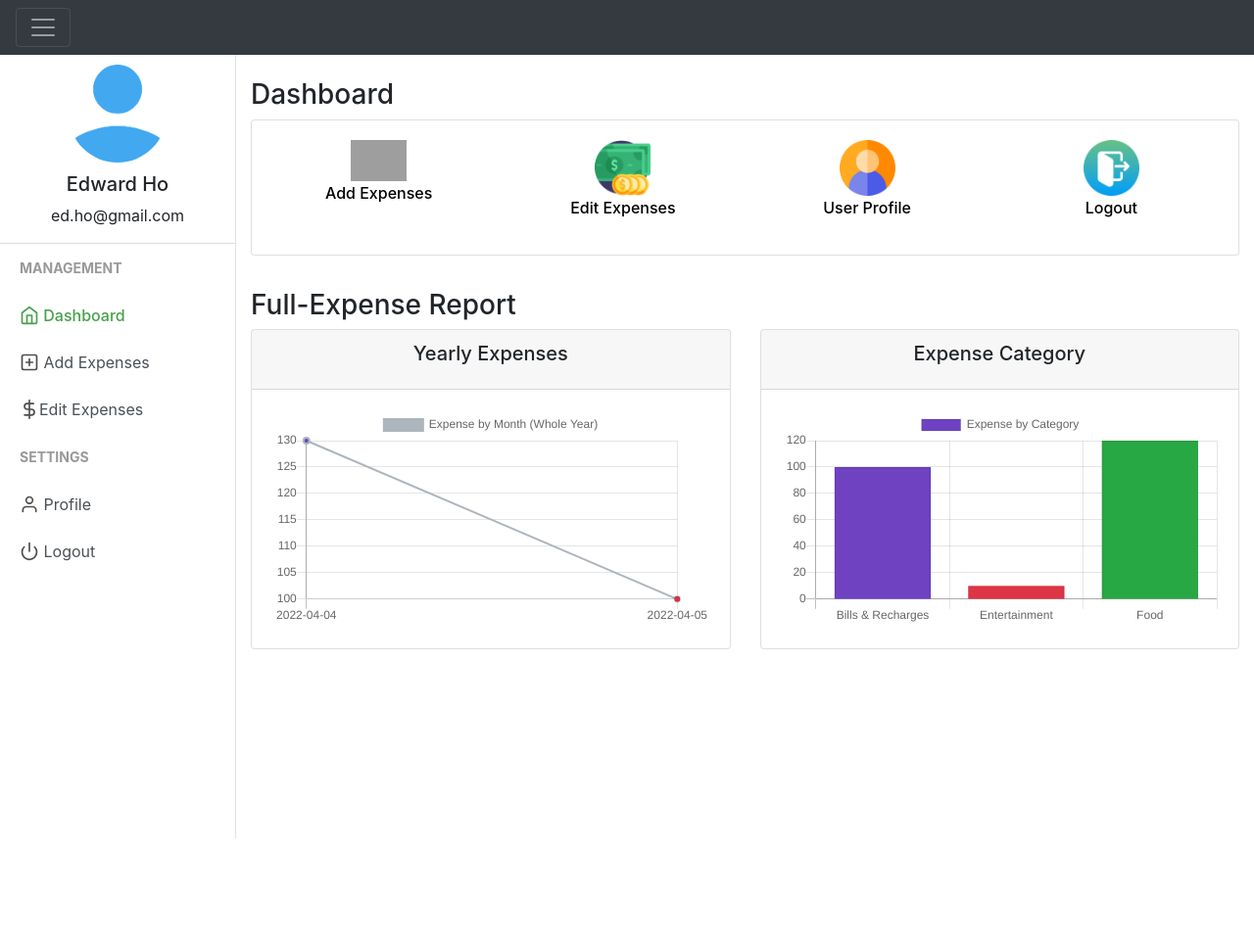
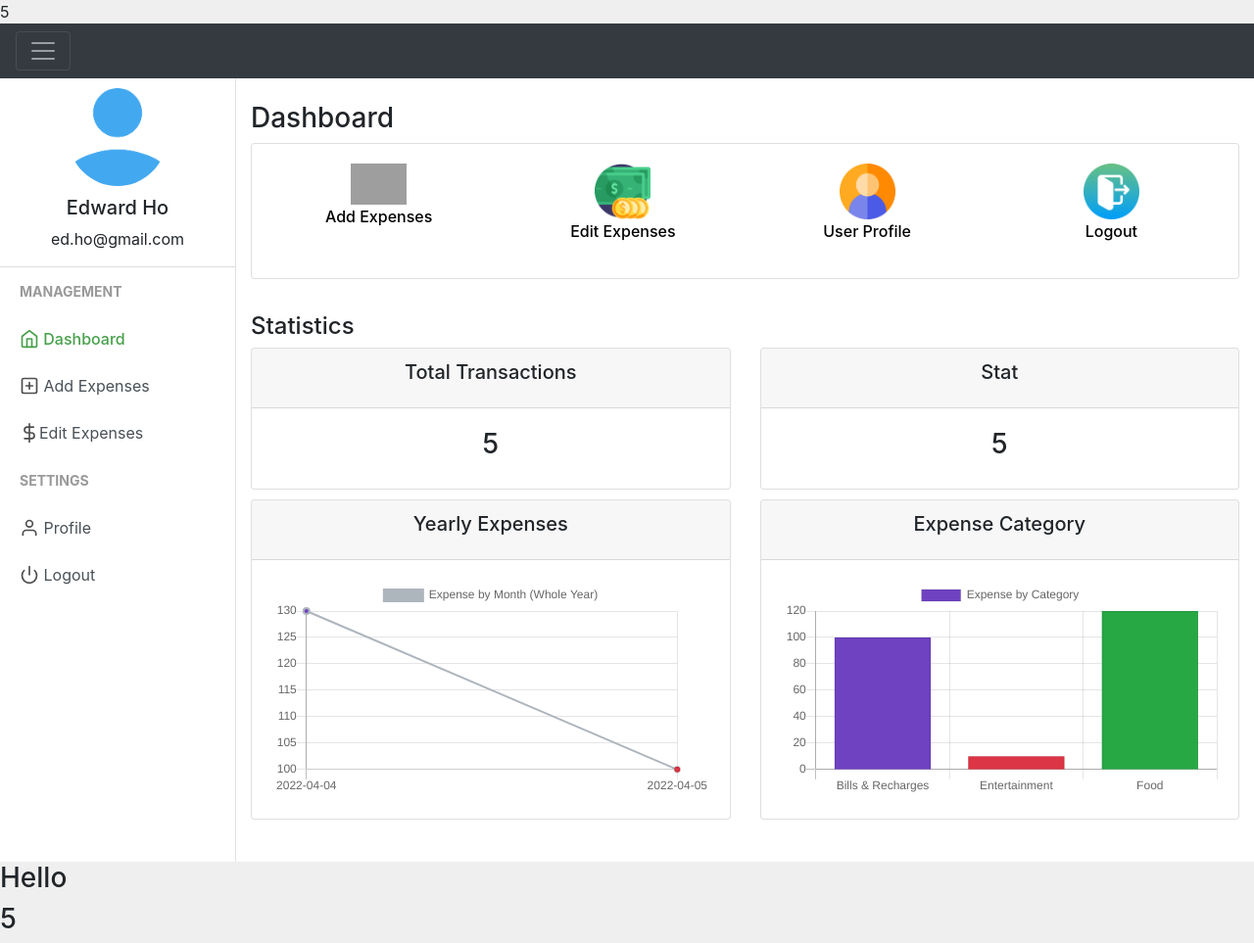
Before and after one commit to albertho425/php-mysql-finance-app, a PHP site: page /Finance/ in a window 1280 px wide. Shown: the whole page at 98% size. Before the commit the page ends 856 px from the top, so only its background shows below. Run offline with PHP 8.4, Linux system fonts and the light colour scheme; a user stored in the database is signed in; data comes from the database, SQL or seed files in the repository; grey boxes are pictures that could not be loaded.

Commit message:
Add total transactions card

```diff
--- a/index.php
+++ b/index.php
@@ -5,6 +5,18 @@
 
   $exp_date_line = mysqli_query($con, "SELECT expensedate FROM expenses WHERE user_id = '$userid' GROUP BY expensedate");
   $exp_amt_line = mysqli_query($con, "SELECT SUM(expense) FROM expenses WHERE user_id = '$userid' GROUP BY expensedate");
+
+  //$numberOfTransactions = mysqli_query($con, "SELECT COUNT(*) FROM expenses WHERE user_id = '$userid'");
+  //ßf$numberOfTransactions = mysqli_query($con, "SELECT COUNT(*) FROM expenses");
+
+  $result = mysqli_query($con, "SELECT * FROM expenses WHERE user_id = '$userid'");
+
+
+  $count = mysqli_num_rows($result);
+
+  echo $count;
+
+
 ?>
 
 
@@ -89,7 +101,31 @@
           </div>
         </div>
 
-        <h3 class="mt-4">Full-Expense Report</h3>
+        <h4 class="mt-4">Statistics</h4>
+
+        <div class="row">
+          <div class="col-md">
+            <div class="card">
+              <div class="card-header">
+                <h5 class="card-title text-center">Total Transactions</h5>
+              </div>
+              <div class="card-body">
+                <h3 class="text-center"> <?php  echo $count; ?></h3>
+              </div>
+            </div>
+          </div>
+          <div class="col-md">
+            <div class="card">
+              <div class="card-header">
+                <h5 class="card-title text-center">Stat</h5>
+              </div>
+              <div class="card-body">
+              <h3 class="text-center"> <?php  echo $count; ?></h3>
+              </div>
+            </div>
+          </div>
+        </div>
+
         <div class="row">
           <div class="col-md">
             <div class="card">
@@ -112,6 +148,7 @@
             </div>
           </div>
         </div>
+
 
 
 
@@ -202,8 +239,16 @@
 
   </div>
   <!-- /#wrapper -->
+<?php
+
+?>
+<h3>Hello</h3>
+  <h3><?php echo $count; ?></h3>
+  <?php
 
 
+?>
+<!-- mysqli_result Object ( [current_field] => 0 [field_count] => 1 [lengths] => [num_rows] => 1 [type] => 0 ) -->
 
 </body>
 
```
